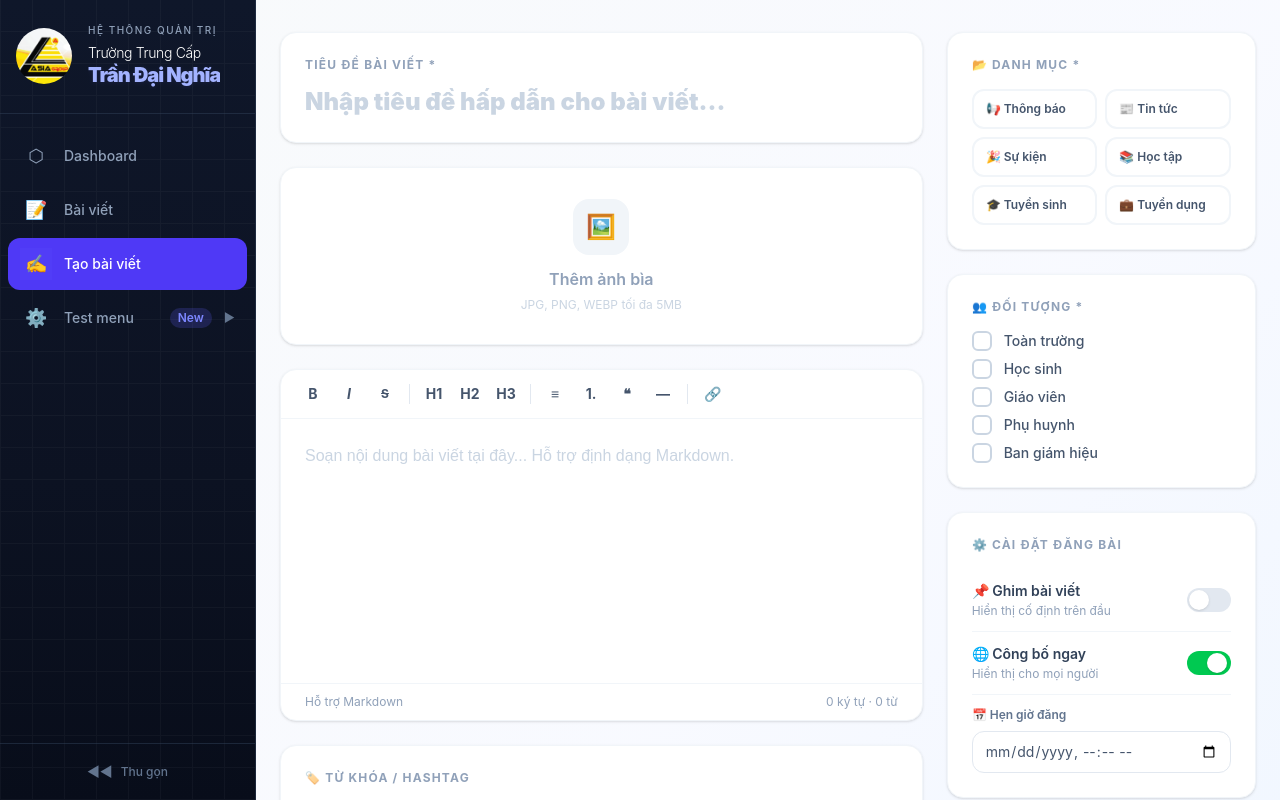
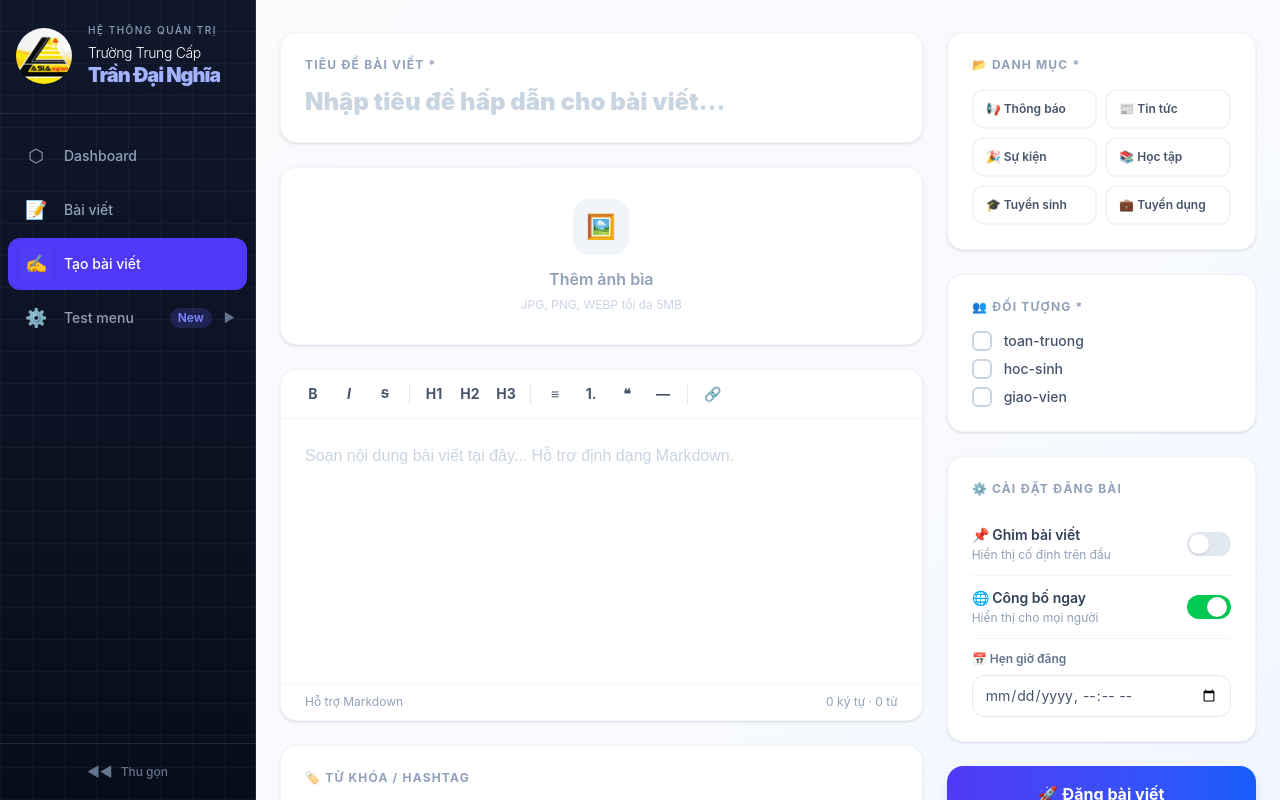
Before and after one commit to NguyenMinhNhat843/WebsiteTruongTDN, a React (Vite) app: page /admin/create-post in a window 1280 px wide. Shown: the top 800 px of the page. Built offline with nearby package versions, Linux system fonts and the light colour scheme.

Commit message:
fix something

```diff
--- a/src/features/posts/components/TextEditor.tsx
+++ b/src/features/posts/components/TextEditor.tsx
@@ -1,9 +1,12 @@
+import { usePostForm } from "../hooks/usePostForm";
 import ToolbarButton from "./ToolbarButton";
 
 const TextEditor = () => {
   const insertFormat = (formatStart: string, formatEnd: string = "") => {
     return null;
   };
+
+  const { textareaRef, charCount, wordCount } = usePostForm();
 
   return (
     <div className="bg-white rounded-2xl shadow-sm border border-slate-100 overflow-hidden">
@@ -70,11 +73,11 @@ const TextEditor = () => {
 
       <textarea
         ref={textareaRef}
-        value={content}
-        onChange={(e: ChangeEvent<HTMLTextAreaElement>) => {
-          setContent(e.target.value);
-          setErrors((p) => ({ ...p, content: undefined }));
-        }}
+        // value={content}
+        // onChange={(e: ChangeEvent<HTMLTextAreaElement>) => {
+        //   setContent(e.target.value);
+        //   setErrors((p) => ({ ...p, content: undefined }));
+        // }}
         placeholder="Soạn nội dung bài viết tại đây... Hỗ trợ định dạng Markdown."
         className="w-full min-h-64 p-6 text-slate-700 placeholder-slate-300 border-none outline-none resize-none text-base leading-relaxed bg-transparent"
         style={{ fontFamily: "'Source Sans 3', sans-serif" }}
@@ -86,11 +89,11 @@ const TextEditor = () => {
           {charCount} ký tự · {wordCount} từ
         </span>
       </div>
-      {errors.content && (
+      {/* {errors.content && (
         <p className="text-red-500 text-xs px-6 pb-3 flex items-center gap-1">
           ⚠️ {errors.content}
         </p>
-      )}
+      )} */}
     </div>
   );
 };
--- a/src/features/posts/constants/post.constants.ts
+++ b/src/features/posts/constants/post.constants.ts
@@ -36,9 +36,7 @@ export const CATEGORIES: Category[] = [
 ];
 
 export const AUDIENCES: AudienceValue[] = [
-  "Toàn trường",
-  "Học sinh",
-  "Giáo viên",
-  "Phụ huynh",
-  "Ban giám hiệu",
+  "toan-truong",
+  "hoc-sinh",
+  "giao-vien",
 ];
--- a/src/features/posts/hooks/usePostForm.ts
+++ b/src/features/posts/hooks/usePostForm.ts
@@ -1,5 +1,5 @@
 import { useState, useRef } from "react";
-import type { ChangeEvent, KeyboardEvent, FormEvent, RefObject } from "react";
+import type { ChangeEvent, KeyboardEvent, FormEvent } from "react";
 import type {
   AudienceValue,
   CategoryValue,
@@ -20,8 +20,8 @@ interface UsePostFormReturn {
   charCount: number;
 
   // Refs (cần thiết cho insertFormat, vì phải truy cập DOM)
-  fileRef: RefObject<HTMLInputElement>;
-  textareaRef: RefObject<HTMLTextAreaElement>;
+  fileRef: React.RefObject<HTMLInputElement | null>;
+  textareaRef: React.RefObject<HTMLTextAreaElement | null>;
 
   // Validation
   errors: ReturnType<typeof usePostValidation>["errors"];
--- a/src/pages/client/Home/components/ChuongTrinhDaoTao.tsx
+++ b/src/pages/client/Home/components/ChuongTrinhDaoTao.tsx
@@ -14,7 +14,7 @@ const ChuongTrinhDaoTao = () => {
           <h2 className="text-3xl md:text-4xl font-bold text-blue-900 mb-4 uppercase">
             Chương trình đào tạo
           </h2>
-          <div className="w-24 h-1 bg-yellow-500 mx-auto mb-6"></div>
+          <div className="w-24 h-0.5 bg-blue-500 mx-auto mb-6"></div>
           <p className="text-gray-600 max-w-2xl mx-auto">
             Chương trình đào tạo thực tiễn, bám sát nhu cầu doanh nghiệp. Cung
             cấp nền tảng kiến thức và kỹ năng chuyên sâu giúp bạn tự tin làm chủ
--- a/src/pages/client/Home/components/TuyenSinhSection.tsx
+++ b/src/pages/client/Home/components/TuyenSinhSection.tsx
@@ -29,7 +29,7 @@ const TuyenSinhSection = () => {
           <h2 className="text-3xl md:text-4xl font-bold text-blue-900 mb-4 uppercase">
             Thông Tin Tuyển Sinh
           </h2>
-          <div className="w-24 h-1 bg-yellow-500 mx-auto mb-6"></div>
+          <div className="w-24 h-0.5 bg-blue-500 mx-auto mb-6"></div>
           <p className="text-gray-600 max-w-2xl mx-auto">
             Hệ thống ngành học trọng điểm, bám sát nhu cầu thực tế của thị
             trường. Chúng tôi cam kết trang bị kiến thức và kỹ năng chuyên sâu
```
